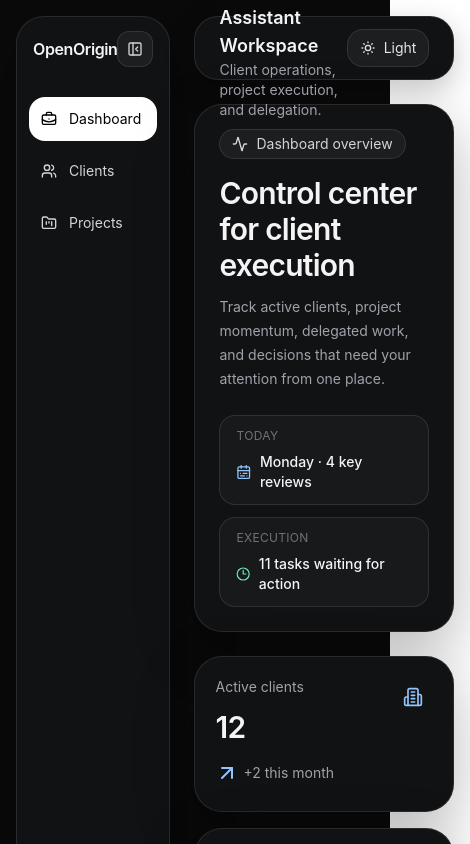
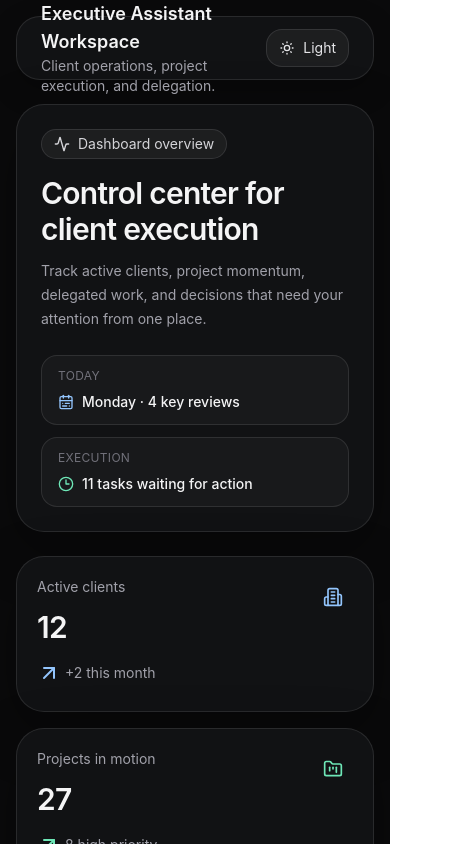
Before and after one commit to OpenOriginBot/Origin, a React (Vite) app in the folder projects/OpenOrigin/apps/web/: page / in a window 390 px wide. Shown: the top 844 px of the page, 470 px wide, since content can reach past the window. Built offline with nearby package versions, Linux system fonts and the light colour scheme.

Commit message:
Adjust sidebar icon and mobile visibility

```diff
--- a/projects/OpenOrigin/apps/web/src/components/app-shell.tsx
+++ b/projects/OpenOrigin/apps/web/src/components/app-shell.tsx
@@ -1,5 +1,5 @@
 import type { ReactNode } from 'react';
-import { BriefcaseBusiness, FolderKanban, Moon, PanelLeftClose, PanelLeftOpen, SunMedium, Users } from 'lucide-react';
+import { BriefcaseBusiness, FolderKanban, Menu, Moon, SunMedium, Users } from 'lucide-react';
 import { useUIStore } from '@/store/ui-store';
 import { cn } from '@/lib/utils';
 
@@ -21,7 +21,6 @@ const navigation: NavigationItem[] = [
 
 export function AppShell({ children }: AppShellProps) {
   const { sidebarOpen, setSidebarOpen, theme, toggleTheme } = useUIStore();
-  const ToggleIcon = sidebarOpen ? PanelLeftClose : PanelLeftOpen;
   const isDark = theme === 'dark';
 
   return (
@@ -35,8 +34,8 @@ export function AppShell({ children }: AppShellProps) {
     >
       <aside
         className={cn(
-          'm-4 mr-0 rounded-[28px] border transition-all duration-300',
-          sidebarOpen ? 'w-72' : 'w-20',
+          'm-4 mr-0 hidden rounded-[28px] border transition-all duration-300 md:block',
+          sidebarOpen ? 'md:w-72' : 'md:w-20',
           isDark
             ? 'border-white/10 bg-[#111214] shadow-[0_20px_60px_rgba(0,0,0,0.35)]'
             : 'border-black/10 bg-white shadow-[0_20px_60px_rgba(15,23,42,0.08)]',
@@ -46,12 +45,12 @@ export function AppShell({ children }: AppShellProps) {
           <div className={cn('font-semibold tracking-tight', !sidebarOpen && 'hidden')}>OpenOrigin</div>
           <button
             className={cn(
-              'inline-flex h-9 w-9 items-center justify-center rounded-xl border transition-colors',
+              'hidden h-9 w-9 items-center justify-center rounded-xl border transition-colors md:inline-flex',
               isDark ? 'border-white/10 bg-white/5 text-zinc-300' : 'border-black/10 bg-black/[0.03] text-zinc-700',
             )}
             onClick={() => setSidebarOpen(!sidebarOpen)}
           >
-            <ToggleIcon className="h-4 w-4" />
+            <Menu className="h-4 w-4" />
           </button>
         </div>
 
@@ -74,7 +73,7 @@ export function AppShell({ children }: AppShellProps) {
         </nav>
       </aside>
 
-      <div className="flex-1 p-4 pl-6">
+      <div className="flex-1 p-4 md:pl-6">
         <header
           className={cn(
             'flex h-16 items-center justify-between rounded-[24px] border px-6 transition-colors duration-300',
```
